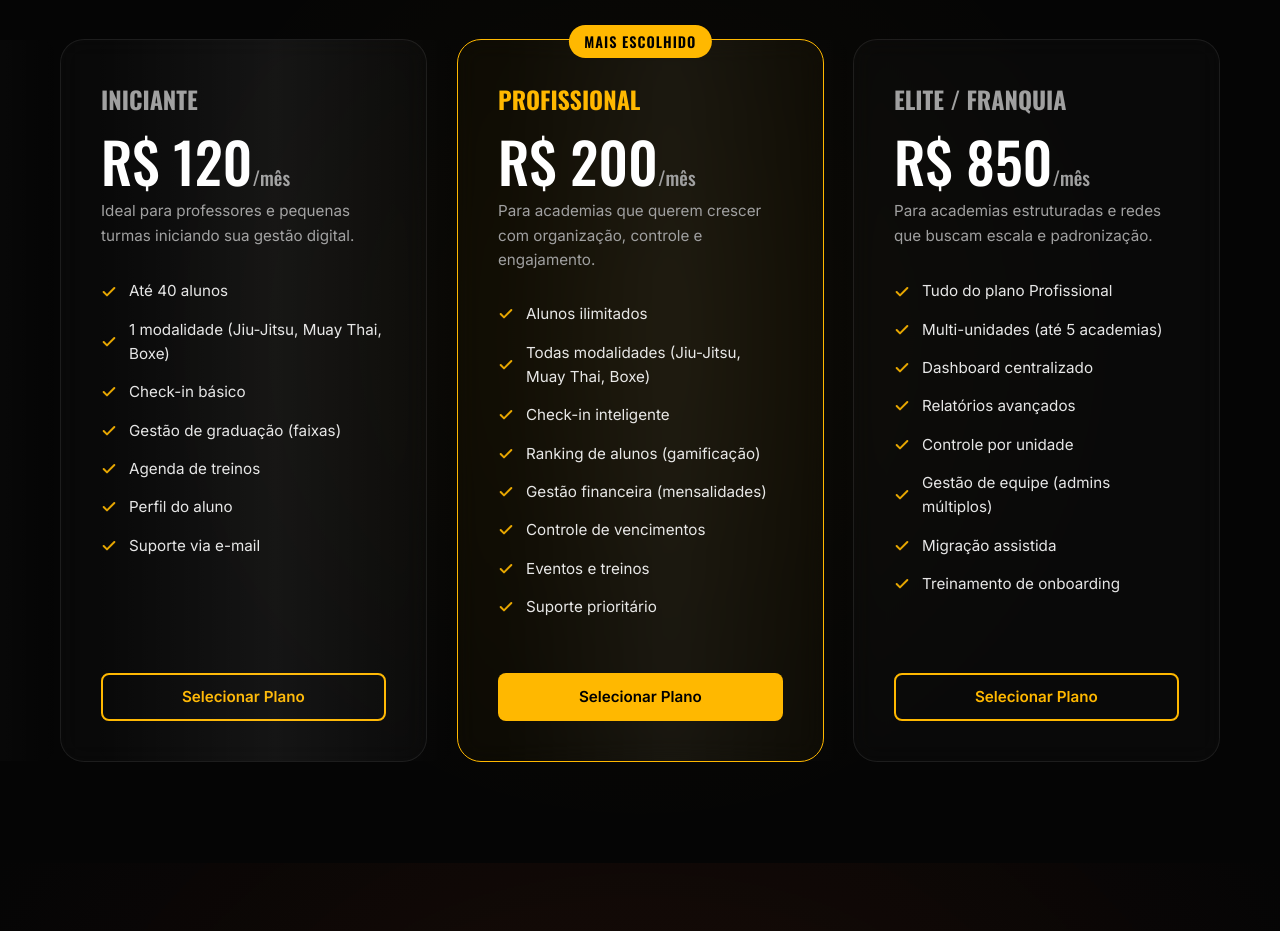
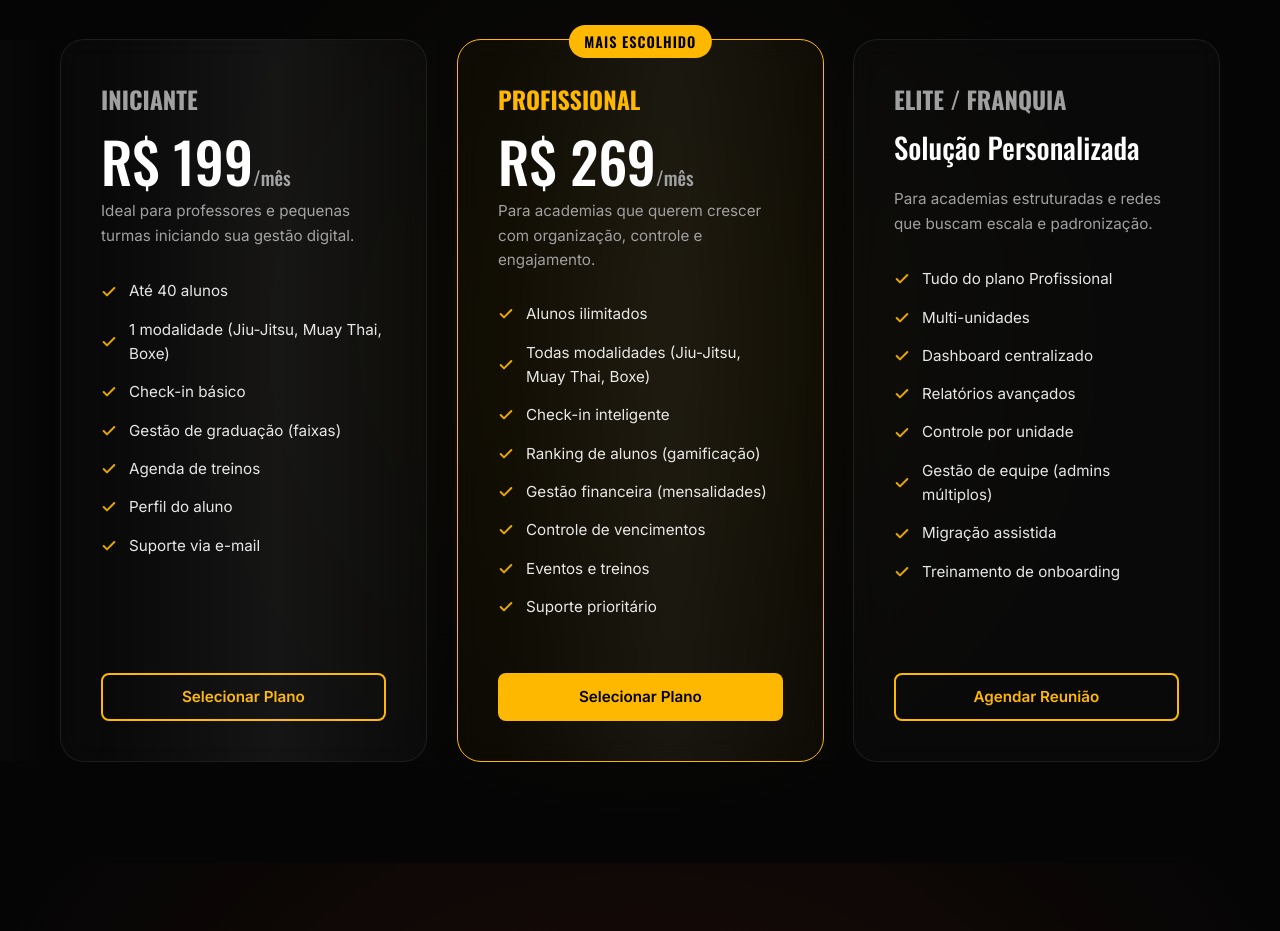
Before and after one commit to xjorgeyasuox/Site-Fight-Lab, a website with bundled scripts: page index.html in a window 1280 px wide. Shown: the part 3940-4871 px from the top of the page. Built offline with nearby package versions, Linux system fonts and the light colour scheme.

Commit message:
feat: atualiza valores dos planos e texto do plano elite

```diff
--- a/index.html
+++ b/index.html
@@ -256,7 +256,7 @@
                 </div>
             </div>
 
-            <!-- Camada Visual Premium (Composiçăo 3D) -->
+            <!-- Camada Visual Premium (Composição 3D) -->
             <div class="rg-visual-premium">
                 <div class="rg-glow-aura"></div>
 
@@ -313,7 +313,7 @@
                 <!-- Plano 1 -->
                 <div class="pricing-card glass" data-reveal="fade-up">
                     <h3>INICIANTE</h3>
-                    <div class="price">R$ 120<span>/mês</span></div>
+                    <div class="price">R$ 199<span>/mês</span></div>
                     <p class="plan-desc">Ideal para professores e pequenas turmas iniciando sua gestão digital.</p>
                     <ul class="plan-features">
                         <li>Até 40 alunos</li>
@@ -331,7 +331,7 @@
                 <div class="pricing-card glass highlight-card popular" data-reveal="fade-up" data-delay="100">
                     <div class="popular-badge">MAIS ESCOLHIDO</div>
                     <h3>PROFISSIONAL</h3>
-                    <div class="price">R$ 200<span>/mês</span></div>
+                    <div class="price">R$ 269<span>/mês</span></div>
                     <p class="plan-desc">Para academias que querem crescer com organização, controle e engajamento.</p>
                     <ul class="plan-features">
                         <li>Alunos ilimitados</li>
@@ -349,11 +349,11 @@
                 <!-- Plano 3 -->
                 <div class="pricing-card glass" data-reveal="fade-up" data-delay="200">
                     <h3>ELITE / FRANQUIA</h3>
-                    <div class="price">R$ 850<span>/mês</span></div>
+                    <div class="price" style="font-size: 1.8rem; margin-bottom: 25px;">Solução Personalizada</div>
                     <p class="plan-desc">Para academias estruturadas e redes que buscam escala e padronização.</p>
                     <ul class="plan-features">
                         <li>Tudo do plano Profissional</li>
-                        <li>Multi-unidades (até 5 academias)</li>
+                        <li>Multi-unidades</li>
                         <li>Dashboard centralizado</li>
                         <li>Relatórios avançados</li>
                         <li>Controle por unidade</li>
@@ -361,7 +361,7 @@
                         <li>Migração assistida</li>
                         <li>Treinamento de onboarding</li>
                     </ul>
-                    <a href="#aviso" class="btn-outline w-100 mt-auto">Selecionar Plano</a>
+                    <a href="#aviso" class="btn-outline w-100 mt-auto">Agendar Reunião</a>
                 </div>
             </div>
         </div>
```
